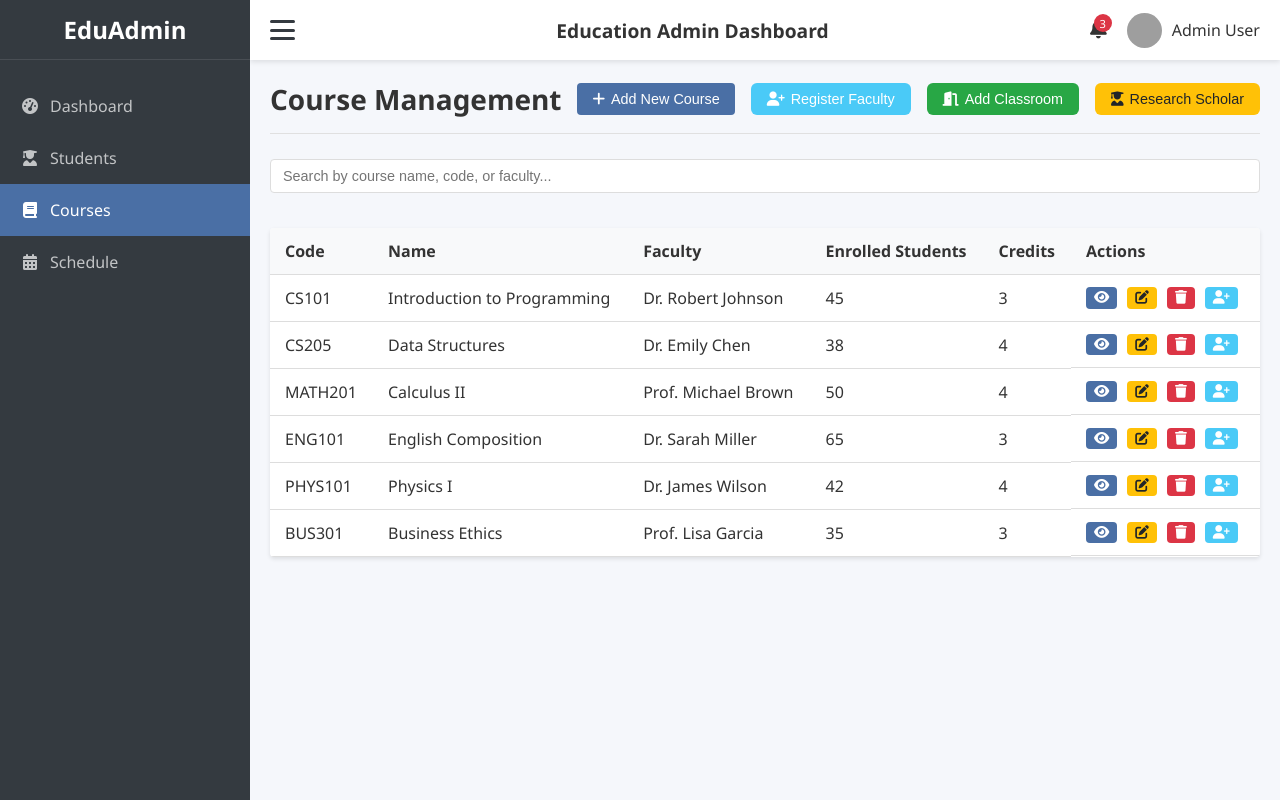
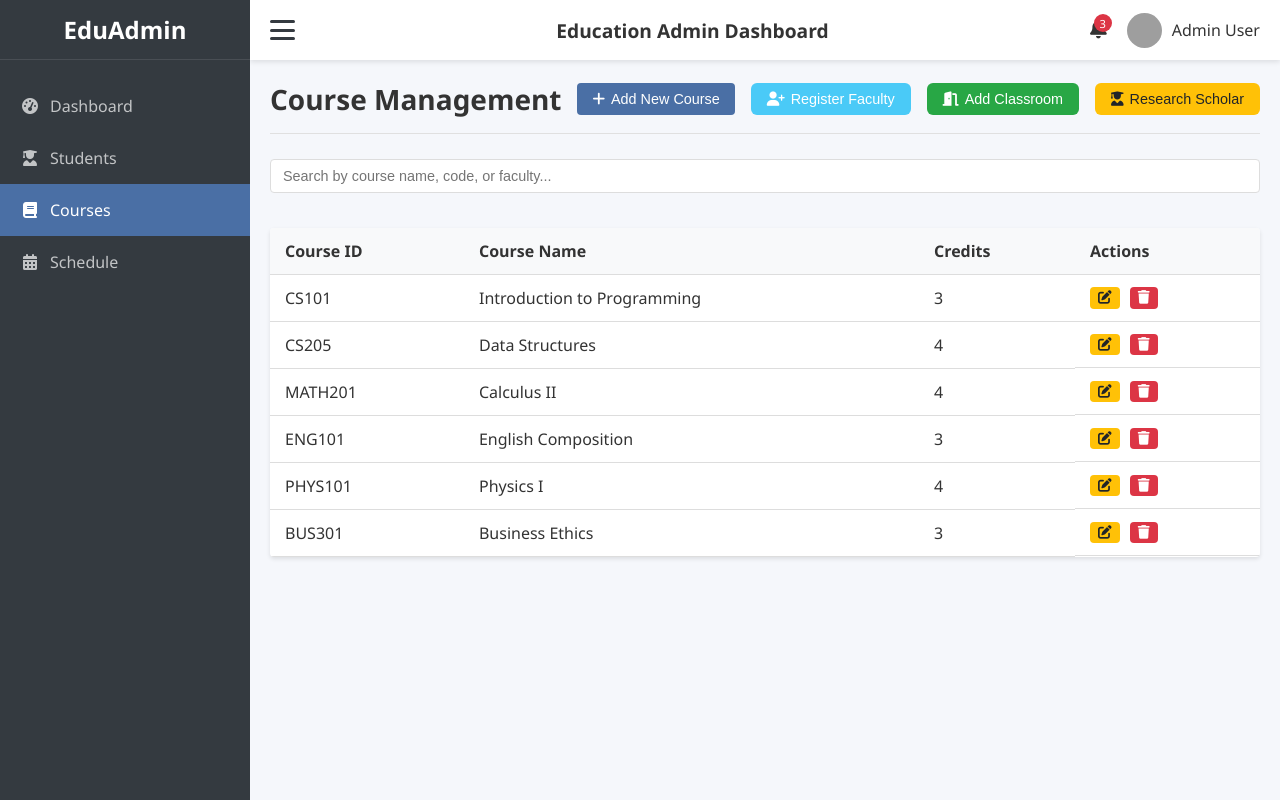
Before and after one commit to Shrinarayann/Smart-Class-Scheduler, a React (Vite) app in the folder Admin-Dash/: page /courses in a window 1280 px wide. Built offline with nearby package versions, Linux system fonts and the light colour scheme; grey boxes are pictures that could not be loaded.

Commit message:
Made changes to Course Management

```diff
--- a/Admin-Dash/src/components/CourseManagement/CourseManagement.jsx
+++ b/Admin-Dash/src/components/CourseManagement/CourseManagement.jsx
@@ -4,16 +4,18 @@ import './CourseManagement.css';
 function CourseManagement() {
   // Mock course data
   const initialCourses = [
-    { id: 1, code: 'CS101', name: 'Introduction to Programming', faculty: 'Dr. Robert Johnson', students: 45, description: 'Basic programming concepts using Python', credits: 3 },
-    { id: 2, code: 'CS205', name: 'Data Structures', faculty: 'Dr. Emily Chen', students: 38, description: 'Advanced data structures and algorithms', credits: 4 },
-    { id: 3, code: 'MATH201', name: 'Calculus II', faculty: 'Prof. Michael Brown', students: 50, description: 'Integration techniques and applications', credits: 4 },
-    { id: 4, code: 'ENG101', name: 'English Composition', faculty: 'Dr. Sarah Miller', students: 65, description: 'Fundamentals of writing and rhetoric', credits: 3 },
-    { id: 5, code: 'PHYS101', name: 'Physics I', faculty: 'Dr. James Wilson', students: 42, description: 'Mechanics and thermodynamics', credits: 4 },
-    { id: 6, code: 'BUS301', name: 'Business Ethics', faculty: 'Prof. Lisa Garcia', students: 35, description: 'Ethical considerations in business decisions', credits: 3 },
+    { course_id: 'CS101', course_name: 'Introduction to Programming', credits: 3 },
+    { course_id: 'CS205', course_name: 'Data Structures', credits: 4 },
+    { course_id: 'MATH201', course_name: 'Calculus II', credits: 4 },
+    { course_id: 'ENG101', course_name: 'English Composition', credits: 3 },
+    { course_id: 'PHYS101', course_name: 'Physics I', credits: 4 },
+    { course_id: 'BUS301', course_name: 'Business Ethics', credits: 3 },
   ];
+
 
   const [courses, setCourses] = useState(initialCourses);
   const [filteredCourses, setFilteredCourses] = useState(initialCourses);
+
   const [searchTerm, setSearchTerm] = useState('');
 
   // For adding/editing course modal
@@ -46,15 +48,15 @@ function CourseManagement() {
   React.useEffect(() => {
     if (searchTerm) {
       const results = courses.filter(course =>
-        course.name.toLowerCase().includes(searchTerm.toLowerCase()) ||
-        course.code.toLowerCase().includes(searchTerm.toLowerCase()) ||
-        course.faculty.toLowerCase().includes(searchTerm.toLowerCase())
+        course.course_name.toLowerCase().includes(searchTerm.toLowerCase()) ||
+        course.course_id.toLowerCase().includes(searchTerm.toLowerCase())
       );
       setFilteredCourses(results);
     } else {
       setFilteredCourses(courses);
     }
   }, [searchTerm, courses]);
+
 
   // Modal functions
   const openAddModal = () => {
@@ -316,9 +318,10 @@ function CourseManagement() {
 
   const deleteCourse = (id) => {
     if (window.confirm('Are you sure you want to delete this course?')) {
-      setCourses(courses.filter(course => course.id !== id));
+      setCourses(courses.filter(course => course.course_id !== id));
     }
   };
+
 
   const assignInstructor = (course) => {
     const instructor = prompt('Enter the name of the instructor to assign:', course.faculty);
@@ -431,40 +434,31 @@ const saveScholar = async () => {
           <table className="courses-table">
             <thead>
               <tr>
-                <th>Code</th>
-                <th>Name</th>
-                <th>Faculty</th>
-                <th>Enrolled Students</th>
+                <th>Course ID</th>
+                <th>Course Name</th>
                 <th>Credits</th>
                 <th>Actions</th>
               </tr>
             </thead>
             <tbody>
-              {filteredCourses.map((course) => (
-                <tr key={course.id}>
-                  <td>{course.code}</td>
-                  <td>{course.name}</td>
-                  <td>{course.faculty}</td>
-                  <td>{course.students}</td>
+              {filteredCourses.map((course, index) => (
+                <tr key={index}>
+                  <td>{course.course_id}</td>
+                  <td>{course.course_name}</td>
                   <td>{course.credits}</td>
                   <td className="action-buttons">
-                    <button className="btn-primary" onClick={() => openEditModal(course)}>
-                      <i className="fas fa-eye"></i>
-                    </button>
                     <button className="btn-warning" onClick={() => openEditModal(course)}>
                       <i className="fas fa-edit"></i>
                     </button>
-                    <button className="btn-danger" onClick={() => deleteCourse(course.id)}>
+                    <button className="btn-danger" onClick={() => deleteCourse(course.course_id)}>
                       <i className="fas fa-trash"></i>
-                    </button>
-                    <button className="btn-info" onClick={() => assignInstructor(course)}>
-                      <i className="fas fa-user-plus"></i>
                     </button>
                   </td>
                 </tr>
               ))}
             </tbody>
           </table>
+
         </div>
       )}
 
```
